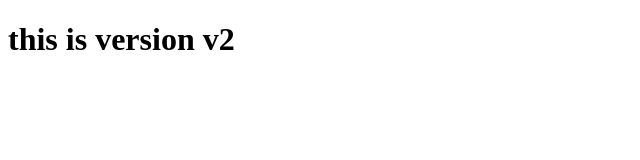
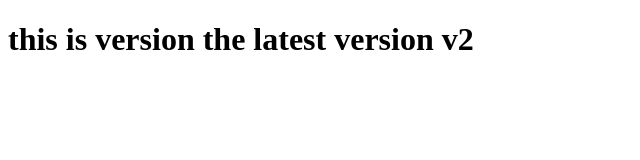
Before and after one commit to akash775625205-create/myrepo, a plain HTML site: page index.html in a window 1280 px wide. Shown: the whole page, without its empty margins (0-640 px from the left). Drawn offline with Linux system fonts and the light colour scheme.

Commit message:
this is the latest version

```diff
--- a/index.html
+++ b/index.html
@@ -6,7 +6,7 @@
     <title>Document</title>
 </head>
 <body>
-<h1>this is version v2</h1>
+<h1>this is version the latest version v2</h1>
 
 </body>
 </html>
```
